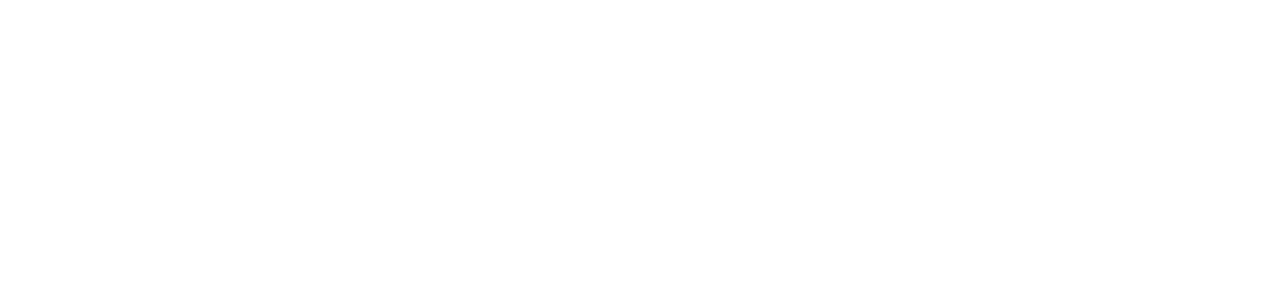
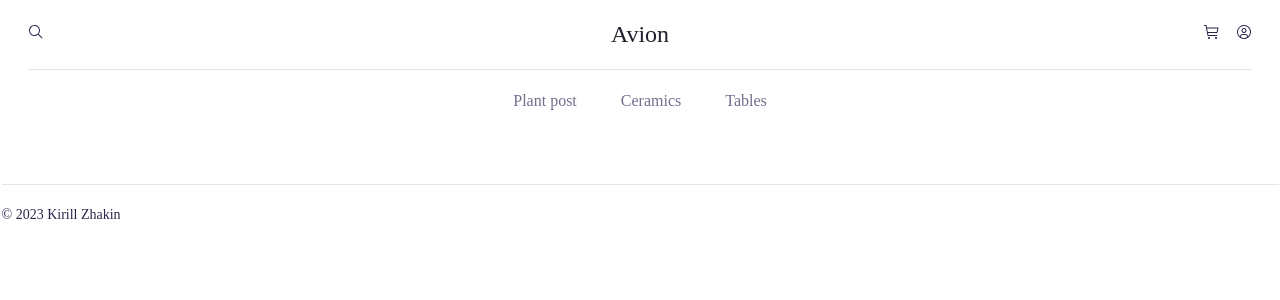
Before and after one commit to kirillzhakin/online-store, a Vue app: page /#/tables in a window 1280 px wide. Before the commit this address had no page. Shown: the top 300 px of the page. Built offline with nearby package versions, Linux system fonts and the light colour scheme.

Commit message:
add footer

```diff
--- a/src/App.vue
+++ b/src/App.vue
@@ -1,10 +1,14 @@
 <template>
 	<div class="container">
+		<Header></Header>
 		<router-view></router-view>
+		<Footer></Footer>
 	</div>
 </template>
-
-<script setup></script>
+<script setup>
+	import Header from '@/components/layout/Header.vue'
+	import Footer from '@/components/layout/Footer.vue'
+</script>
 <style lang="scss">
 	@import './assets/styles/global.scss';
 </style>
--- a/src/assets/styles/global.scss
+++ b/src/assets/styles/global.scss
@@ -4,7 +4,7 @@
 :root {
 	--satoshi: 'Satoshi, sans-serif';
 	--clash: 'Clash Display', sans-serif;
-	--black: #2a254b;
+	--primary: #2a254b;
 	--gray: #726e8d;
 }
 
@@ -17,6 +17,3 @@
 	max-width: 1440px;
 	margin: auto;
 }
-.img {
-	max-width: 100%;
-}
--- a/src/assets/styles/normalize.scss
+++ b/src/assets/styles/normalize.scss
@@ -151,6 +151,7 @@
 
 img {
 	border-style: none;
+	max-width: 100%;
 }
 
 /* Forms
--- a/src/components/AboutBrand.vue
+++ b/src/components/AboutBrand.vue
@@ -52,7 +52,7 @@
 		&__title {
 			text-align: center;
 			font-size: 24px;
-			color: var(--black);
+			color: var(--primary);
 			margin: 0 0 84px 0;
 			font-weight: 400;
 		}
@@ -62,7 +62,7 @@
 			justify-content: space-between;
 		}
 		&-element {
-			color: var(--black);
+			color: var(--primary);
 
 			&-img {
 				display: block;
--- a/src/components/Product.vue
+++ b/src/components/Product.vue
@@ -78,7 +78,7 @@
 			font-size: 20px;
 			font-family: var(--satoshi);
 			margin-bottom: 8px;
-			color: var(--black);
+			color: var(--primary);
 			text-decoration: none;
 			transition: opacity, 0s, ease-out, 0.6s;
 			&:hover {
@@ -86,7 +86,7 @@
 			}
 		}
 		&-price {
-			color: var(--black);
+			color: var(--primary);
 			font-size: 18px;
 		}
 	}
--- a/src/components/UI/Button.vue
+++ b/src/components/UI/Button.vue
@@ -36,7 +36,7 @@
 <style lang="scss" scoped>
 	.button {
 		background: #fff;
-		color: var(--black);
+		color: var(--primary);
 		display: inline-flex;
 		align-items: center;
 		justify-content: center;
--- /dev/null
+++ b/src/components/layout/Footer.vue
@@ -0,0 +1,31 @@
+<template>
+	<footer class="footer">
+		<div class="footer-bottom">
+			<span class="footer-bottom__copyright"> &copy; 2023 Kirill Zhakin</span>
+		</div>
+	</footer>
+</template>
+
+<script setup></script>
+
+<style lang="scss" scoped>
+	.footer {
+		display: flex;
+		justify-content: center;
+		color: #fff;
+		height: 120px;
+		&-bottom {
+			display: flex;
+			padding-top: 22px;
+			max-width: 1277px;
+			width: 100%;
+			margin: auto 0 0 0;
+			border-top: 1px solid rgba(0, 0, 0, 0.1);
+			height: 68px;
+			&__copyright {
+				font-size: 14px;
+				color: var(--primary);
+			}
+		}
+	}
+</style>
--- a/src/views/Index.vue
+++ b/src/views/Index.vue
@@ -1,12 +1,10 @@
 <template>
-	<Header></Header>
 	<Cover />
 	<AboutBrand />
 	<Products />
 </template>
 
 <script setup>
-	import Header from '@/components/layout/Header.vue'
 	import Cover from '@/components/Cover.vue'
 	import AboutBrand from '@/components/AboutBrand.vue'
 	import Products from '@/components/Products.vue'
```
